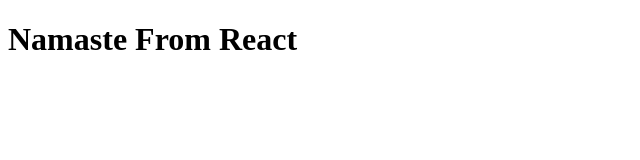
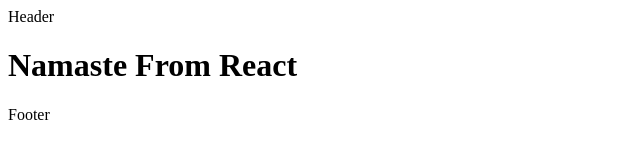
Before and after one commit to Samyak109/Namaste-React, a plain HTML site: page index.html in a window 1280 px wide. Shown: the whole page, without its empty margins (0-640 px from the left). Drawn offline with nearby package versions, Linux system fonts and the light colour scheme.

Commit message:
Plain HTML can coexist with React

```diff
--- a/index.html
+++ b/index.html
@@ -7,7 +7,9 @@
     <title>Namaste React</title>
   </head>
   <body>
+    <div id="Header">Header</div>
     <div id="root"></div>
+    <div id="footer">Footer</div>
   </body>
   <script
     crossorigin
@@ -20,8 +22,11 @@
   <script>
     const heading = React.createElement("h1", {}, "Namaste From React");
 
+    console.log(heading); // React elements are just objects
+
     const root = ReactDOM.createRoot(document.getElementById("root"));
 
+    // passing react element to root
     root.render(heading);
   </script>
 </html>
```
